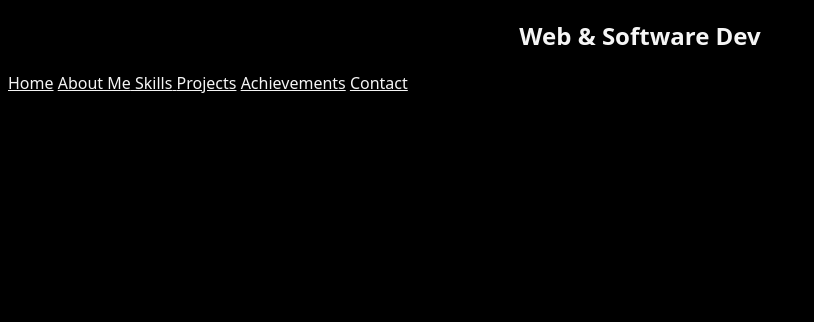
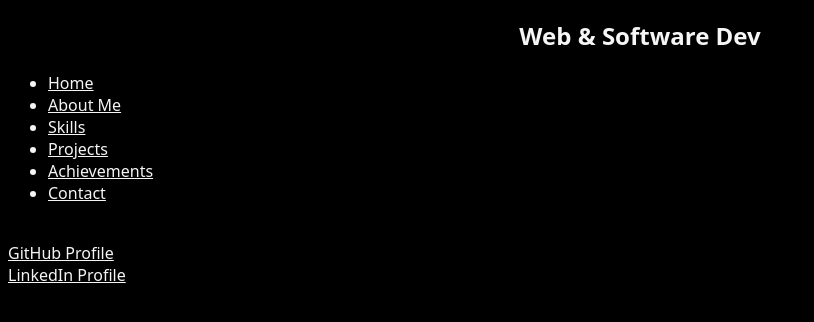
Before and after one commit to bigspambot/bigspambot.github.io, a plain HTML site: page contact.html in a window 1280 px wide. Shown: the part 182-504 px from the top of the page, without its empty margins (0-814 px from the left). Drawn offline with Linux system fonts and the light colour scheme.

Commit message:
More basics
Need contact form, nav bar, profile pic.

```diff
--- a/contact.html
+++ b/contact.html
@@ -19,14 +19,19 @@
 
     <div>
         <ul class="ulNav">
-            <li class="liNav"><a href="index.html">Home</a></li>
-            <li class="liNav"><a href="#aboutMe">About Me</li>
-            <li class="liNav"><a href="#skills">Skills</li>
-            <li class="liNav"><a href="projects.html">Projects</a></li>
-            <li class="liNav"><a href="achievements.html">Achievements</a></li>
-            <li class="liNav"><a href="contact.html">Contact</a></li>
+            <li class="liNav"><a class="aNav" href="index.html">Home</a></li>
+            <li class="liNav"><a class="aNav" href="#aboutMe">About Me</li>
+            <li class="liNav"><a class="aNav" href="#skills">Skills</li>
+            <li class="liNav"><a class="aNav" href="projects.html">Projects</a></li>
+            <li class="liNav"><a class="aNav" href="achievements.html">Achievements</a></li>
+            <li class="liNav"><a class="aNav" href="contact.html">Contact</a></li>
         </ul>
     </div>
 
+    <br>
+    <a href="https://github.com/bigspambot" target="_blank">GitHub Profile</a>
+    <br>
+    <a href="" target="_blank">LinkedIn Profile</a>
+
 </body>
 </html>
--- a/style.css
+++ b/style.css
@@ -23,16 +23,6 @@ p {
     text-align: center;
 }
 
-.ulNav {
-    list-style-type: none;
-    margin: 0;
-    padding: 0;
-}
-
-.liNav {
-    display: inline;
-}
-
 a {
     color: whitesmoke;
 }
```
Also changed, not shown: index.html (+8 -6 lines).
